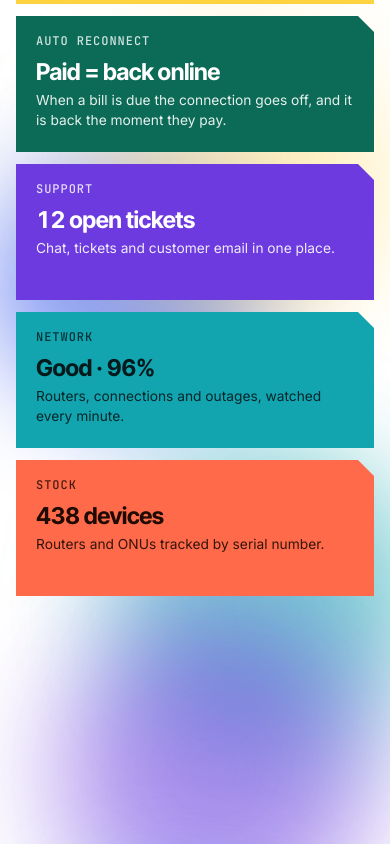
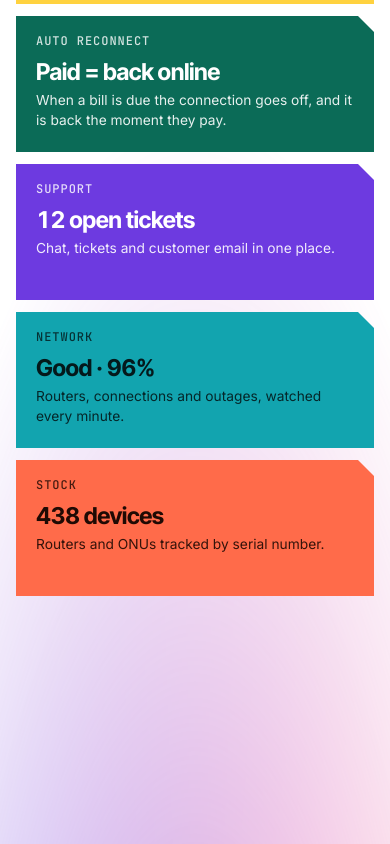
Before and after one commit to elijahraphael5/Ispdock, a Next.js app: page / in a window 390 px wide. Shown: the part 1880-2724 px from the top of the page. Built offline with nearby package versions, Linux system fonts and the light colour scheme.

Commit message:
feat(website): one blended glow rising from under the facts into the hero; support and network tablets show at once; no glow behind pricing

```diff
--- a/app/globals.css
+++ b/app/globals.css
@@ -708,19 +708,21 @@ html.lenis { scroll-behavior: auto; }
 /* The colour field starts behind the lower hero (it shows once the dashboard scrolls away) and runs through the facts,
    fading in at the top and out at the bottom, so there is no edge between the two sections. */
 .flow { position: relative; isolation: isolate; overflow-x: clip; }
-.flow-orbs {
-  position: absolute; left: 0; right: 0; bottom: 0; height: min(1700px, 100%); z-index: -1; pointer-events: none;
-  -webkit-mask-image: linear-gradient(transparent, #000 30%, #000 72%, transparent); mask-image: linear-gradient(transparent, #000 30%, #000 72%, transparent);
+/* One glow, not scattered spots: every colour fans out from a single point under the facts and is blurred into the
+   next, so they merge into one band of light that rises in a wide arc up into the hero and fades before the headline. */
+.flow-glow {
+  position: absolute; left: 50%; bottom: 0; z-index: -1; pointer-events: none;
+  width: max(1500px, 135%); height: min(1900px, 100%); transform: translateX(-50%) scale(var(--glow, 1)); transform-origin: 50% 100%;
+  background: conic-gradient(from 270deg at 50% 100%, #12A4AF 0deg, #2B50EC 34deg, #6D3AE0 72deg, #E04FA8 104deg, #FF6B4A 132deg, #FFB547 158deg, #FFD23F 180deg);
+  /* arc upward from the source; and below the facts boxes it fades out, so the next section starts on plain white */
+  -webkit-mask-image: radial-gradient(ellipse 50% 100% at 50% 100%, #000 0%, rgba(0, 0, 0, .75) 34%, rgba(0, 0, 0, .3) 62%, transparent 82%), linear-gradient(to top, transparent 0, #000 clamp(110px, 13vw, 200px));
+          mask-image: radial-gradient(ellipse 50% 100% at 50% 100%, #000 0%, rgba(0, 0, 0, .75) 34%, rgba(0, 0, 0, .3) 62%, transparent 82%), linear-gradient(to top, transparent 0, #000 clamp(110px, 13vw, 200px));
+  -webkit-mask-composite: source-in; mask-composite: intersect;
+  filter: blur(70px) saturate(1.1); opacity: .5;
 }
-.flow-orbs i { translate: 0 var(--py, 0); } /* scroll parallax; the drift animation owns transform */
-.flow-orbs i:nth-child(1) { background: #2B50EC; left: -4%; top: 14%; }
-.flow-orbs i:nth-child(2) { background: #FFD23F; right: 8%; top: 8%; opacity: .45; animation-delay: -4s; }
-.flow-orbs i:nth-child(3) { background: var(--c-teal); left: 28%; top: 34%; animation-delay: -8s; }
-.flow-orbs i:nth-child(4) { background: #6D3AE0; right: 16%; top: 44%; animation-delay: -12s; }
-.flow-orbs i:nth-child(5) { background: #FF6B4A; right: -4%; top: 62%; opacity: .4; animation-delay: -2s; }
-.flow-orbs i:nth-child(6) { background: var(--c-blue); left: 6%; top: 60%; animation-delay: -15s; }
-.orbs i { position: absolute; width: 34vw; max-width: 460px; aspect-ratio: 1; border-radius: 50%; filter: blur(64px); opacity: .55; animation: orb 18s ease-in-out infinite alternate; }
-@keyframes orb { to { transform: translate3d(6vw, -4vw, 0) scale(1.15); } }
+html[data-theme='dark'] .flow-glow { opacity: .42; }
+@media (prefers-color-scheme: dark) { html:not([data-theme='light']) .flow-glow { opacity: .42; } }
+@media (max-width: 900px) { .flow-glow { width: 260%; filter: blur(48px); } }
 
 .facts { grid-auto-rows: 1fr; align-items: stretch; } /* equal panes, also when they wrap to two or one per row */
 .facts > .fact { border-top: 0; padding-top: 0; display: flex; perspective: 900px; }
@@ -766,33 +768,24 @@ html.lenis { scroll-behavior: auto; }
 
 html[data-theme='dark'] .glass { --glass-edge: rgba(255, 255, 255, .16); --glass-shadow: 0 18px 48px rgba(0, 0, 0, .5); }
 html[data-theme='dark'] .glass-sheen { opacity: .25; }
-html[data-theme='dark'] .orbs i { opacity: .38; }
 @media (prefers-color-scheme: dark) {
   html:not([data-theme='light']) .glass { --glass-edge: rgba(255, 255, 255, .16); --glass-shadow: 0 18px 48px rgba(0, 0, 0, .5); }
   html:not([data-theme='light']) .glass-sheen { opacity: .25; }
-  html:not([data-theme='light']) .orbs i { opacity: .38; }
 }
 @media (prefers-reduced-transparency: reduce) {
   .glass { background: var(--surface); -webkit-backdrop-filter: none; backdrop-filter: none; }
   .glass-lens { display: none; }
 }
 @media (prefers-contrast: more) { .glass { background: var(--surface); box-shadow: inset 0 0 0 1.5px var(--text); } .glass-lens, .glass-sheen { display: none; } }
-@media (prefers-reduced-motion: reduce) { .orbs i { animation: none; } .glass, .glass[data-hot], .glass[data-press] { transform: none; transition: box-shadow .2s ease; } }
-@media (max-width: 900px) { .orbs i { width: 70vw; filter: blur(48px); } }
+@media (prefers-reduced-motion: reduce) { .glass, .glass[data-hot], .glass[data-press] { transform: none; transition: box-shadow .2s ease; } }
 
-/* ---------- Pricing: the same liquid glass, over its own field ---------- */
+/* ---------- Pricing: the same liquid glass ---------- */
 #pricing { overflow-x: clip; }
 .plans { position: relative; isolation: isolate; }
-.plans-orbs { position: absolute; inset: -8% -6%; z-index: -1; pointer-events: none; }
-.plans-orbs i:nth-child(1) { background: var(--accent); left: 0; top: 10%; }
-.plans-orbs i:nth-child(2) { background: var(--c-teal); left: 36%; top: 40%; animation-delay: -7s; }
-.plans-orbs i:nth-child(3) { background: var(--c-purple); right: 0; top: 0; animation-delay: -12s; }
 .plan-pane { overflow: visible; display: flex; flex-direction: column; padding: 28px; user-select: auto; }
 .plan-pick .plan-pane { background: linear-gradient(160deg, color-mix(in srgb, var(--accent) 14%, color-mix(in srgb, var(--surface) 78%, transparent)), color-mix(in srgb, var(--accent) 8%, var(--glass-fill))); outline: 1px solid var(--accent); outline-offset: -1px; }
 .plans.has-fit .plan-pick:not(.is-fit) .plan-pane { outline: none; }
 .plan.is-fit .plan-pane { outline: 2px solid var(--accent); outline-offset: -2px; }
-@media (max-width: 900px) { .plans-orbs { inset: 0 -10%; } }
-
 /* ---------- Spotlights 04–06: Support, Network, Field scenes ---------- */
 .stack .spot-violet { --card: #6D3AE0; }
 .stack .spot-teal { --card: #12A4AF; --card-ink: #04191B; --card-soft: rgba(4, 25, 27, .78); --card-line: rgba(4, 25, 27, .22); }
--- a/app/page.tsx
+++ b/app/page.tsx
@@ -22,9 +22,9 @@ export default function Home() {
       <a className="skip" href="#main">Skip to content</a>
       <Nav />
       <main id="main">
-        {/* one colour field behind the end of the hero and the facts, so the glow flows from one into the other */}
+        {/* one blended glow rising from below the facts up into the hero */}
         <div className="flow">
-          <div className="orbs flow-orbs" aria-hidden="true"><i /><i /><i /><i /><i /><i /></div>
+          <div className="flow-glow" aria-hidden="true" />
           <Hero />
           <Facts />
         </div>
--- a/components/Pricing.tsx
+++ b/components/Pricing.tsx
@@ -54,7 +54,6 @@ export function Pricing() {
         </div>
 
         <div className="plans col-main has-fit">
-          <div className="orbs plans-orbs" aria-hidden="true"><i /><i /><i /></div>
           {CARDS.map((c) => (
             <article key={c.key} className={rv('plan' + (c.pick ? ' plan-pick' : '') + (lit === c.key ? ' is-fit' : ''))} data-plan={c.key} data-self>
               {c.pick ? <span className="plan-tag">Recommended</span> : null}
--- a/components/ScrollMotion.tsx
+++ b/components/ScrollMotion.tsx
@@ -167,7 +167,8 @@ export function ScrollMotion() {
         const cards = gsap.utils.toArray<HTMLElement>('.facts > .fact');
         const rise = gsap.timeline({ scrollTrigger: { trigger: field, start: 'top 95%', end: 'top 40%', scrub: 0.8 } });
         cards.forEach((c, i) => rise.fromTo(c, { y: 90, opacity: 0 }, { y: 0, opacity: 1, ease: 'power2.out', duration: 1 }, i * 0.15));
-        gsap.fromTo('.flow-orbs', { '--py': '120px' }, { '--py': '-120px', ease: 'none', scrollTrigger: { trigger: '.flow-orbs', start: 'top bottom', end: 'bottom top', scrub: true } });
+        // The glow swells a little as the facts come up, like light rising behind them.
+        gsap.fromTo('.flow-glow', { '--glow': 0.88 }, { '--glow': 1.06, ease: 'none', scrollTrigger: { trigger: '.flow', start: 'top top', end: 'bottom bottom', scrub: true } });
       }
       gsap.utils.toArray<HTMLElement>('.facts > .fact').forEach((fact) => {
         unreveal(fact);
--- a/lib/scene.ts
+++ b/lib/scene.ts
@@ -32,7 +32,7 @@ export const loopScene = (sc: HTMLElement, build: (i: number) => Tl) => {
   let i = 0, tl: Tl | null = null, on = false;
   const next = () => { tl = build(i++); tl.eventCallback('onComplete', next); if (!on) tl.pause(); };
   next();
-  const io = new IntersectionObserver((e) => { on = e[0].isIntersecting; if (on) tl?.play(); else tl?.pause(); }, { threshold: 0.3 });
+  const io = new IntersectionObserver((e) => { on = e[0].isIntersecting; if (on) tl?.play(); else tl?.pause(); }, { threshold: 0.05 });
   io.observe(sc);
   return () => { io.disconnect(); tl?.kill(); tl = null; };
 };
```
Also changed, not shown: components/scenes/NetworkScene.tsx (+6 -9 lines), components/scenes/SupportScene.tsx (+9 -11 lines).
